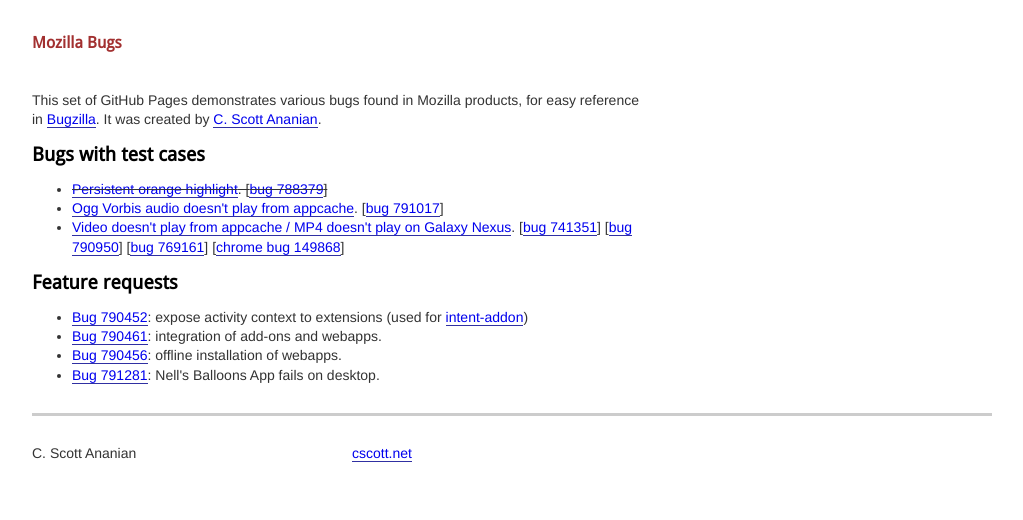
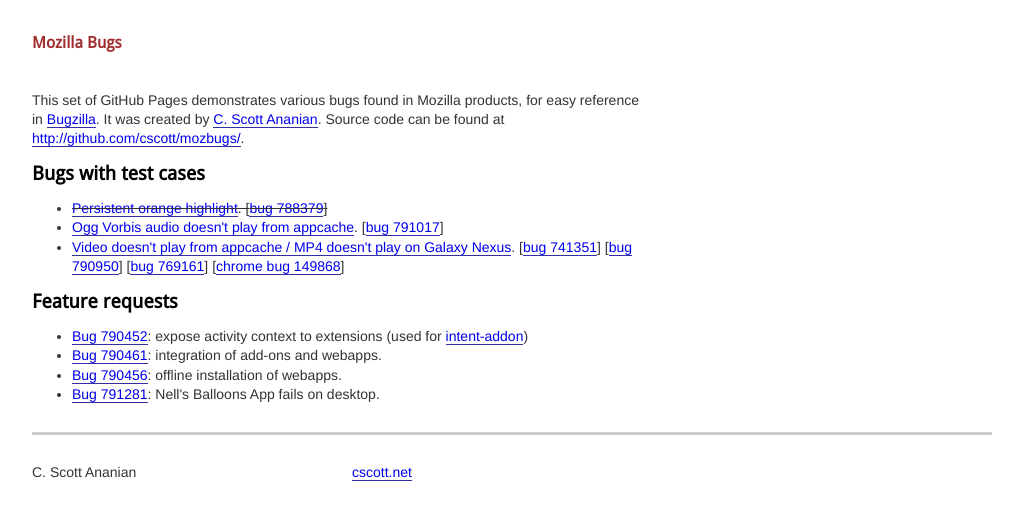
Before and after one commit to cscott/mozbugs, a Jekyll site: the page built from index.html, in a window 1280 px wide. Shown: the top 520 px of the page, without its empty margins (128-1151 px from the left). Built offline with Jekyll 4.4.1, drawn with Linux system fonts in a browser that asks for light colours.

Commit message:
Link to github source.

```diff
--- a/index.html
+++ b/index.html
@@ -8,6 +8,8 @@
 <a href="https://bugzilla.mozilla.org/">Bugzilla</a>.
 It was created by
 <a href="http://cscott.net">C. Scott Ananian</a>.
+Source code can be found at
+<a href="http://github.com/cscott/mozbugs/">http://github.com/cscott/mozbugs/</a>.
 </p>
 
 <h2>Bugs with test cases</h2>
```
